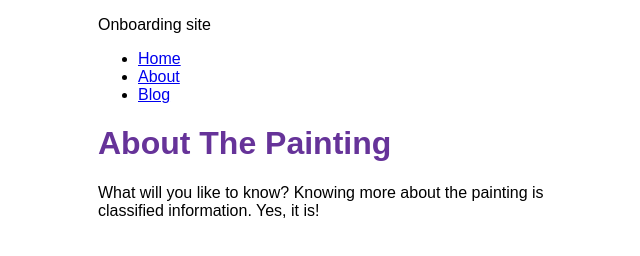
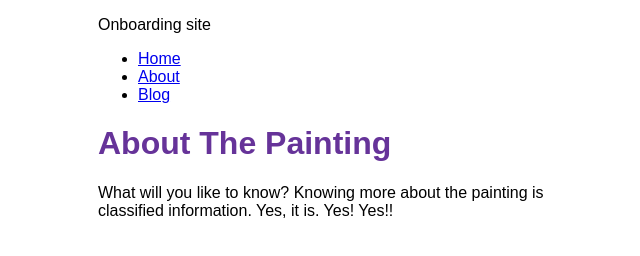
Before and after one commit to labifrancis/onboarding, a Gatsby site: page /about in a window 1280 px wide. Shown: the full height of the page, 292-932 px from the left. Built offline with nearby package versions, Linux system fonts and the light colour scheme; Gatsby itself is replaced by a stand-in of ours.

Commit message:
Updated content 2

```diff
--- a/src/pages/about.js
+++ b/src/pages/about.js
@@ -4,7 +4,7 @@ import Layout from '../components/layout'
 const AboutPage = () => {
   return (
     <Layout pageTitle="About The Painting">
-      <p> What will you like to know? Knowing more about the painting is classified information. Yes, it is! </p>
+      <p> What will you like to know? Knowing more about the painting is classified information. Yes, it is. Yes! Yes!! </p>
     </Layout>
   )
 }
```
